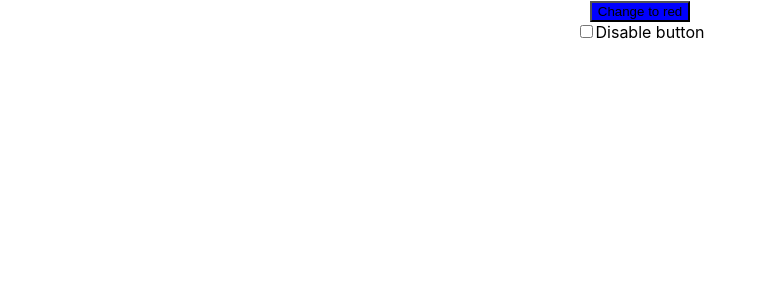
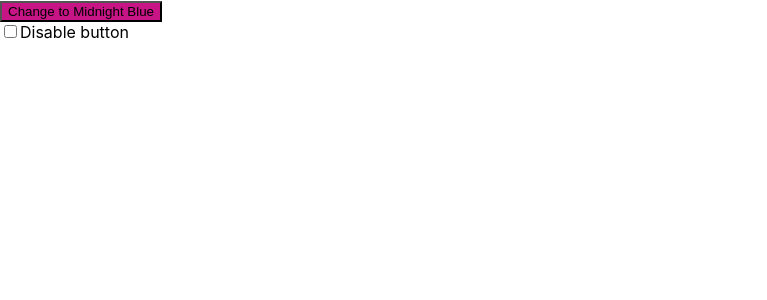
Before and after one commit to agustinmiura/apps, a React (Create React App) app in the folder react/color-button/: page / in a window 1280 px wide. Shown: the top 300 px of the page, without its empty margins (0-767 px from the left). Built offline with nearby package versions, Linux system fonts and the light colour scheme.

Commit message:
Fixed test

```diff
--- a/react/color-button/src/App.js
+++ b/react/color-button/src/App.js
@@ -1,5 +1,3 @@
-import './App.css';
-
 import { useState } from 'react';
 
 export function replaceCamelWithSpaces(colorName) {
@@ -7,27 +5,26 @@ export function replaceCamelWithSpaces(colorName) {
 }
 
 function App() {
+  const [ buttonColor, setButtonColor ] = useState('MediumVioletRed');
+  const [ disabled, setDisabled ] = useState(false);
 
-  const [buttonColor, setButtonColor] = useState('blue')
-  const [disabled, setDisabled] = useState(false);
-
-  const newButtonColor = buttonColor === 'red' ? 'blue' : 'red';
+  const newButtonColor = buttonColor === 'MediumVioletRed' ? 'MidnightBlue' : 'MediumVioletRed';
 
   return (
-    <div className="App">
+    <div>
       <button
-        style={{ backgroundColor: disabled ? 'gray' : buttonColor }}
+        style={{backgroundColor: disabled ? 'gray' : buttonColor}}
         onClick={() => setButtonColor(newButtonColor)}
         disabled={disabled}
-      >Change to {newButtonColor}</button>
-      <br />
-      <input
+      >Change to {replaceCamelWithSpaces(newButtonColor)}</button>
+    <br />
+    <input
         type="checkbox"
         id="disable-button-checkbox"
         defaultChecked={disabled}
         aria-checked={disabled}
         onChange={(e) => setDisabled(e.target.checked)} />
-      <label htmlFor="disable-button-checkbox">Disable button</label>
+        <label htmlFor="disable-button-checkbox">Disable button</label>
     </div>
   );
 }
```
Also changed, not shown: 1 other file (tests, documents, lock files or other folders).
